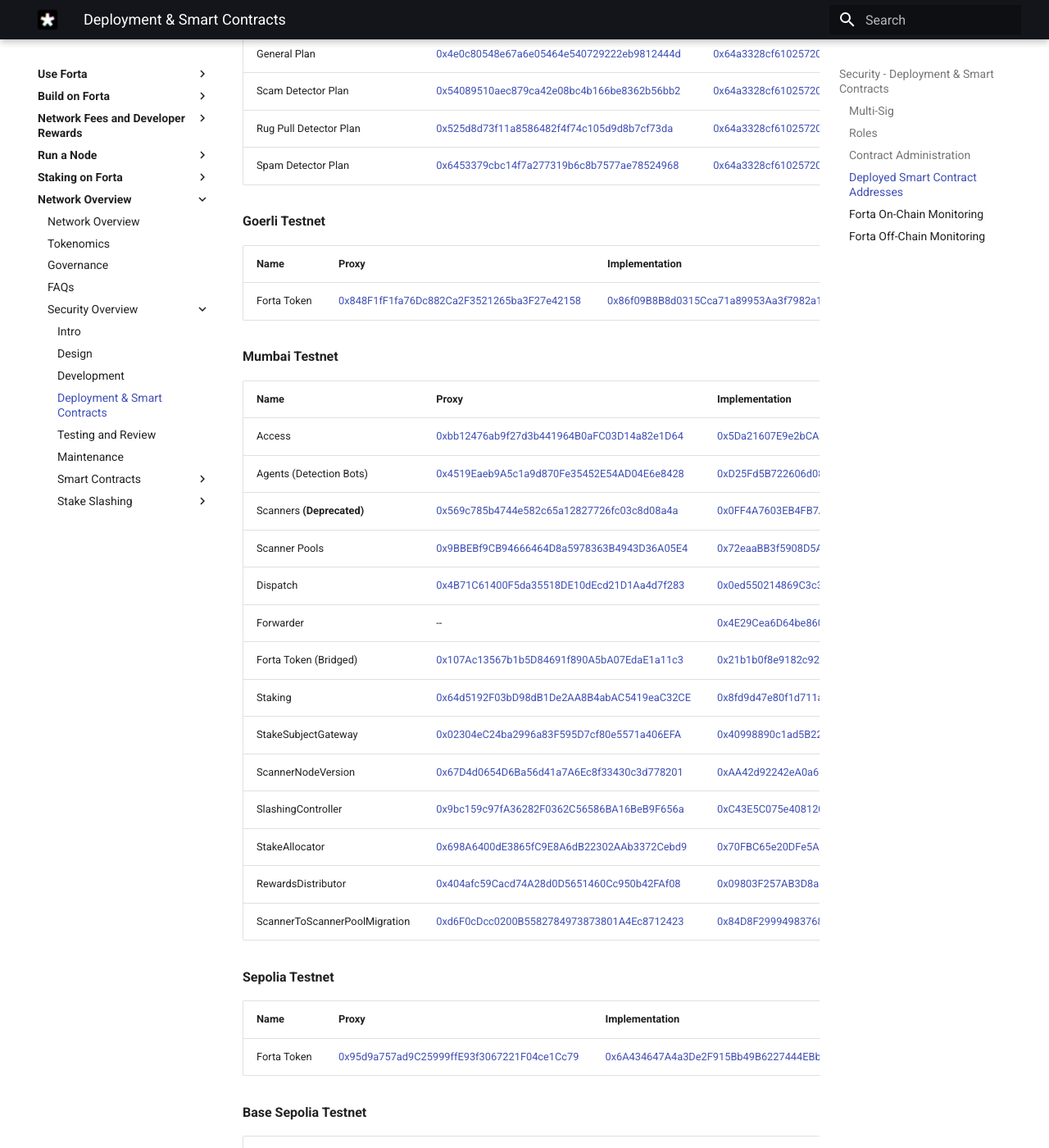
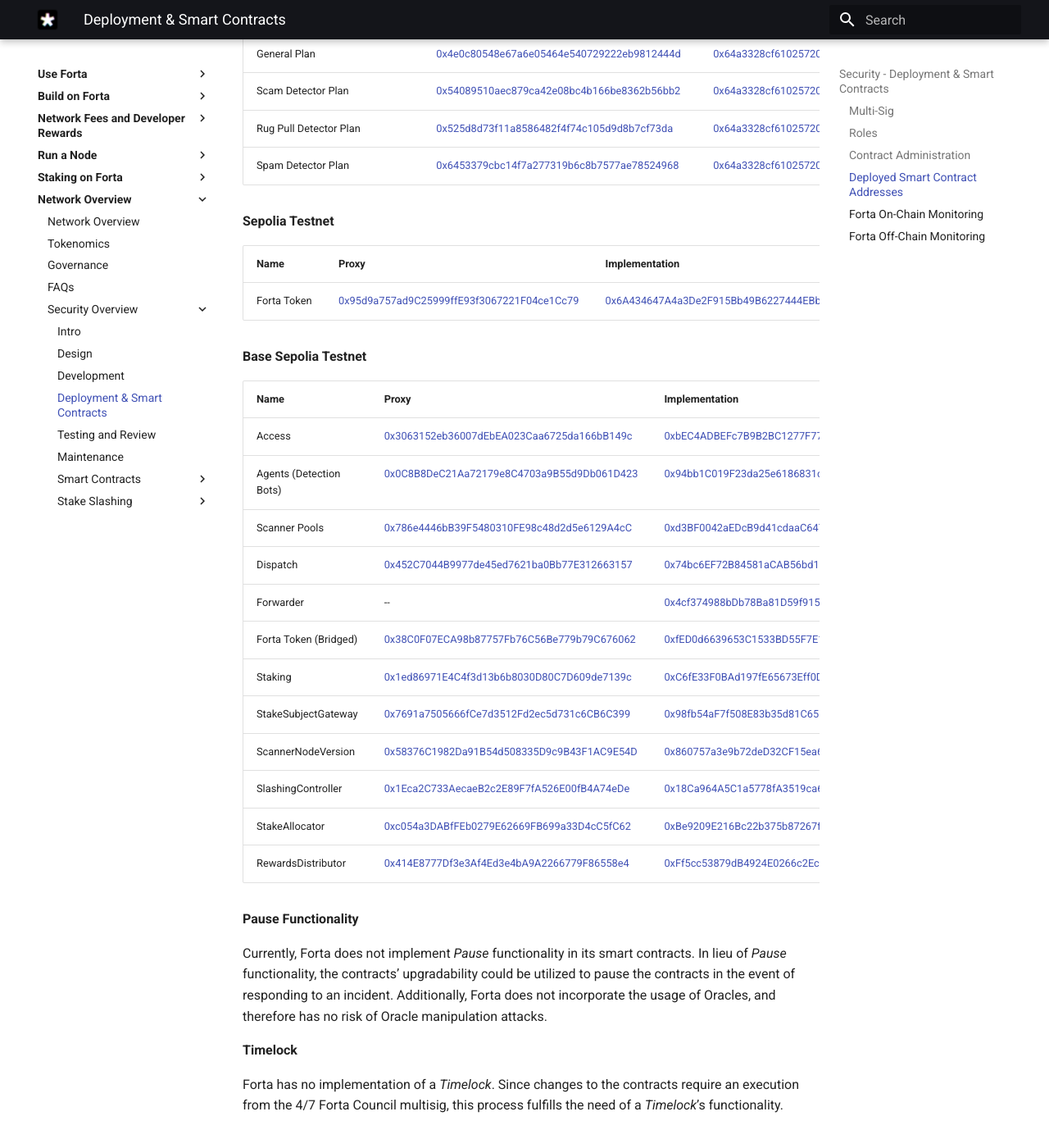
Before and after one commit to forta-network/docs, an MkDocs documentation site: the page built from docs/security-deploy.md, in a window 1280 px wide and 1400 px high, scrolled down 4116 px. Shown: the whole window at 82% size. Built offline with MkDocs 1.6.1 and Material for MkDocs 9.7.7, drawn with Linux system fonts in a browser that asks for light colours.

Commit message:
Remove deprecated Goerli & Mumbai contracts and addresses

```diff
--- a/docs/security-deploy.md
+++ b/docs/security-deploy.md
@@ -97,31 +97,6 @@
 | Rug Pull Detector Plan | [0x525d8d73f11a8586482f4f74c105d9d8b7cf73da](https://polygonscan.com/address/0x525d8d73f11a8586482f4f74c105d9d8b7cf73da) | [0x64a3328cf61025720c26de2a87b6d913fa6e376a](https://polygonscan.com/address/0x64a3328cf61025720c26de2a87b6d913fa6e376a) |
 | Spam Detector Plan | [0x6453379cbc14f7a277319b6c8b7577ae78524968](https://polygonscan.com/address/0x6453379cbc14f7a277319b6c8b7577ae78524968) | [0x64a3328cf61025720c26de2a87b6d913fa6e376a](https://polygonscan.com/address/0x64a3328cf61025720c26de2a87b6d913fa6e376a) |
 
-**Goerli Testnet**
-
-| Name | Proxy | Implementation |
-| -- | -- | -- |
-| Forta Token | [0x848F1fF1fa76Dc882Ca2F3521265ba3F27e42158](https://goerli.etherscan.io/address/0x848f1ff1fa76dc882ca2f3521265ba3f27e42158) | [0x86f09B8B8d0315Cca71a89953Aa3f7982a122eAd](https://goerli.etherscan.io/address/0x86f09B8B8d0315Cca71a89953Aa3f7982a122eAd) |
-
-**Mumbai Testnet**
-
-| Name | Proxy | Implementation |
-| ----- | ----- | -------------- |
-| Access | [0xbb12476ab9f27d3b441964B0aFC03D14a82e1D64](https://mumbai.polygonscan.com/address/0xbb12476ab9f27d3b441964B0aFC03D14a82e1D64) | [0x5Da21607E9e2bCA241E0EA46e27cea3bB8404505](https://mumbai.polygonscan.com/address/0x5Da21607E9e2bCA241E0EA46e27cea3bB8404505) |
-| Agents (Detection Bots) | [0x4519Eaeb9A5c1a9d870Fe35452E54AD04E6e8428](https://mumbai.polygonscan.com/address/0x4519Eaeb9A5c1a9d870Fe35452E54AD04E6e8428) | [0xD25Fd5B722606d08A5DdCD00e969513d06d98d89](https://mumbai.polygonscan.com/address/0xD25Fd5B722606d08A5DdCD00e969513d06d98d89) |
-| Scanners **(Deprecated)** | [0x569c785b4744e582c65a12827726fc03c8d08a4a](https://mumbai.polygonscan.com/address/0x569c785b4744e582c65a12827726fc03c8d08a4a) | [0x0FF4A7603EB4FB7A5c8D4cd25199046942fb968B](https://mumbai.polygonscan.com/address/0x0FF4A7603EB4FB7A5c8D4cd25199046942fb968B) |
-| Scanner Pools | [0x9BBEBf9CB94666464D8a5978363B4943D36A05E4](https://mumbai.polygonscan.com/address/0x9BBEBf9CB94666464D8a5978363B4943D36A05E4) | [0x72eaaBB3f5908D5Ac4Fce00285B5af120BA3EcAC](https://mumbai.polygonscan.com/address/0x72eaaBB3f5908D5Ac4Fce00285B5af120BA3EcAC) |
-| Dispatch | [0x4B71C61400F5da35518DE10dEcd21D1Aa4d7f283](https://mumbai.polygonscan.com/address/0x4B71C61400F5da35518DE10dEcd21D1Aa4d7f283) | [0x0ed550214869C3c3D5C05b97A8Bb9388125C4919](https://mumbai.polygonscan.com/address/0x0ed550214869C3c3D5C05b97A8Bb9388125C4919) |
-| Forwarder | -- | [0x4E29Cea6D64be860f5eAba110686DcB585f393D6](https://mumbai.polygonscan.com/address/0x4E29Cea6D64be860f5eAba110686DcB585f393D6) |
-| Forta Token (Bridged) | [0x107Ac13567b1b5D84691f890A5bA07EdaE1a11c3](https://mumbai.polygonscan.com/address/0x107Ac13567b1b5D84691f890A5bA07EdaE1a11c3) | [0x21b1b0f8e9182c92c2a81f43f305ce25994d9d57](https://mumbai.polygonscan.com/address/0x21b1b0f8e9182c92c2a81f43f305ce25994d9d57) |
-| Staking | [0x64d5192F03bD98dB1De2AA8B4abAC5419eaC32CE](https://mumbai.polygonscan.com/address/0x64d5192F03bD98dB1De2AA8B4abAC5419eaC32CE) | [0x8fd9d47e80f1d711aA97C4926e5E7CB3462455E8](https://mumbai.polygonscan.com/address/0x8fd9d47e80f1d711aA97C4926e5E7CB3462455E8) |
-| StakeSubjectGateway | [0x02304eC24ba2996a83F595D7cf80e5571a406EFA](https://mumbai.polygonscan.com/address/0x02304eC24ba2996a83F595D7cf80e5571a406EFA) | [0x40998890c1ad5B22CBe2deB9671E9df91b79dd16](https://mumbai.polygonscan.com/address/0x40998890c1ad5B22CBe2deB9671E9df91b79dd16) |
-| ScannerNodeVersion | [0x67D4d0654D6Ba56d41a7A6Ec8f33430c3d778201](https://mumbai.polygonscan.com/address/0x67D4d0654D6Ba56d41a7A6Ec8f33430c3d778201) | [0xAA42d92242eA0a6195452C6B64B4Dc5D4282e0a5](https://mumbai.polygonscan.com/address/0xAA42d92242eA0a6195452C6B64B4Dc5D4282e0a5) |
-| SlashingController | [0x9bc159c97fA36282F0362C56586BA16BeB9F656a](https://mumbai.polygonscan.com/address/0x9bc159c97fA36282F0362C56586BA16BeB9F656a) | [0xC43E5C075e4081209F337f0431D8c488Cd61B522](https://mumbai.polygonscan.com/address/0xC43E5C075e4081209F337f0431D8c488Cd61B522) |
-| StakeAllocator | [0x698A6400dE3865fC9E8A6dB22302AAb3372Cebd9](https://mumbai.polygonscan.com/address/0x698A6400dE3865fC9E8A6dB22302AAb3372Cebd9) | [0x70FBC65e20DFe5ACDA5665f98A6CdA98800cC637](https://mumbai.polygonscan.com/address/0x70FBC65e20DFe5ACDA5665f98A6CdA98800cC637) |
-| RewardsDistributor | [0x404afc59Cacd74A28d0D5651460Cc950b42FAf08](https://mumbai.polygonscan.com/address/0x404afc59Cacd74A28d0D5651460Cc950b42FAf08) | [0x09803F257AB3D8a390837640ED9D9F4Eb22c1453](https://mumbai.polygonscan.com/address/0x09803F257AB3D8a390837640ED9D9F4Eb22c1453) |
-| ScannerToScannerPoolMigration | [0xd6F0cDcc0200B5582784973873801A4Ec8712423](https://mumbai.polygonscan.com/address/0xd6F0cDcc0200B5582784973873801A4Ec8712423) | [0x84D8F29994983768d698C71f6816F61B6a42DE49](https://mumbai.polygonscan.com/address/0x84D8F29994983768d698C71f6816F61B6a42DE49) |
-
 **Sepolia Testnet**
 
 | Name | Proxy | Implementation |
```
